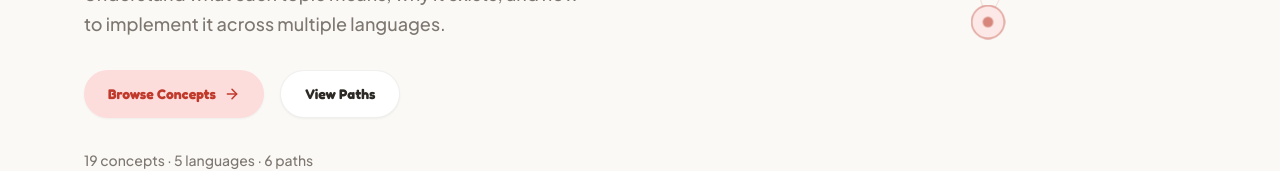
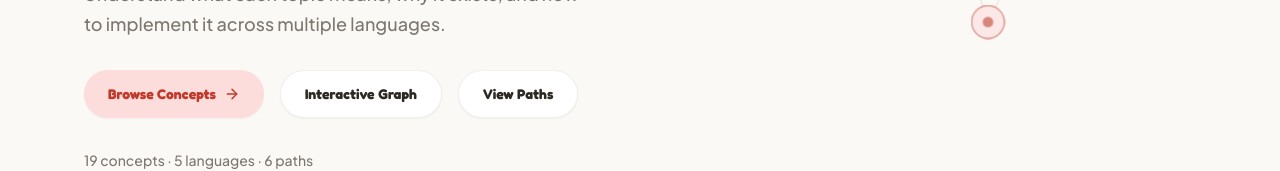
Before and after one commit to tomiwa-a/graphly, a Next.js app: page / in a window 1280 px wide. Shown: the part 442-613 px from the top of the page. Built offline with nearby package versions, Linux system fonts and the light colour scheme.

Commit message:
feat: connect domain cards and add graph CTA button to hero

```diff
--- a/src/app/concepts/page.tsx
+++ b/src/app/concepts/page.tsx
@@ -1,15 +1,24 @@
 "use client";
 
-import { useState } from "react";
+import { useState, useEffect, Suspense } from "react";
+import { useSearchParams } from "next/navigation";
 import { concepts } from "@/lib/data/concepts";
 import { chapters } from "@/lib/data/chapters";
 import { ConceptCard } from "@/components/concepts/concept-card";
 import { ConceptFilters } from "@/components/concepts/concept-filters";
 import { Reveal } from "@/components/reveal";
 
-export default function ConceptsPage() {
+function ConceptsContent() {
+  const searchParams = useSearchParams();
   const [domain, setDomain] = useState("All");
   const [difficulty, setDifficulty] = useState("All");
+
+  useEffect(() => {
+    const d = searchParams.get("domain");
+    if (d) {
+      setDomain(d);
+    }
+  }, [searchParams]);
 
   const filtered = concepts.filter((c) => {
     if (domain !== "All" && c.domain !== domain) return false;
@@ -102,3 +111,15 @@ export default function ConceptsPage() {
     </div>
   );
 }
+
+export default function ConceptsPage() {
+  return (
+    <Suspense fallback={
+      <div className="mx-auto max-w-6xl px-5 py-20 text-center text-foreground-secondary font-sans">
+        Loading concepts...
+      </div>
+    }>
+      <ConceptsContent />
+    </Suspense>
+  );
+}
--- a/src/app/page.tsx
+++ b/src/app/page.tsx
@@ -308,7 +308,7 @@ export default function Home() {
               {dynamicDomains.map((domain) => (
                 <Link
                   key={domain.name}
-                  href="/concepts"
+                  href={`/concepts?domain=${encodeURIComponent(domain.name)}`}
                   className="group rounded-2xl border border-border bg-surface-card p-5 shadow-card hover:shadow-card-hover hover:scale-[1.01] transition-all duration-200 ease-graphy"
                 >
                   <p className="text-sm font-bold font-heading text-foreground group-hover:text-primary-dark transition-colors">
@@ -419,7 +419,7 @@ export default function Home() {
                     Start exploring
                   </Link>
                   <a
-                    href="https://github.com/your-org/graphy"
+                    href="https://github.com/tomiwa-a/graphy"
                     className="inline-flex h-12 items-center justify-center gap-2 rounded-2xl border border-border bg-surface-card px-6 text-sm font-bold font-heading text-foreground shadow-button hover:bg-surface-hover hover:scale-[1.01] active:scale-[0.98] transition-all duration-200 select-none cursor-pointer"
                   >
                     <svg viewBox="0 0 24 24" className="h-4 w-4 fill-foreground" fill="currentColor">
--- a/src/components/hero.tsx
+++ b/src/components/hero.tsx
@@ -84,7 +84,7 @@ export function Hero({ totalConcepts = 9, totalPaths = 3 }: { totalConcepts?: nu
 
             {/* CTAs */}
             <div
-              className="mt-8 flex items-center gap-4"
+              className="mt-8 flex flex-wrap items-center gap-3 sm:gap-4"
               style={{
                 opacity: initiated ? 1 : 0,
                 transform: initiated ? "translateY(0)" : "translateY(12px)",
@@ -99,6 +99,12 @@ export function Hero({ totalConcepts = 9, totalPaths = 3 }: { totalConcepts?: nu
               >
                 Browse Concepts
                 <ArrowRight className="h-4 w-4 stroke-[2.2]" />
+              </Link>
+              <Link
+                href="/graph"
+                className="inline-flex h-12 items-center justify-center rounded-2xl border border-border bg-surface-card px-6 text-sm font-bold font-heading text-foreground shadow-button hover:bg-surface-hover hover:scale-[1.01] active:scale-[0.98] transition-all duration-200 select-none cursor-pointer"
+              >
+                Interactive Graph
               </Link>
               <Link
                 href="/paths"
--- a/src/components/layout/footer.tsx
+++ b/src/components/layout/footer.tsx
@@ -54,7 +54,7 @@ export function Footer() {
               {totalPaths} structured learning paths.
             </p>
             <a
-              href="https://github.com/your-org/graphy"
+              href="https://github.com/tomiwa-a/graphy"
               className="inline-flex items-center gap-2 rounded-xl border border-border bg-surface-card px-4 py-2 text-sm font-bold font-heading shadow-button hover:bg-surface-hover hover:scale-[1.02] active:scale-[0.98] transition-all duration-200 select-none cursor-pointer"
             >
               <svg viewBox="0 0 24 24" className="h-4 w-4 fill-foreground" fill="currentColor">
```
